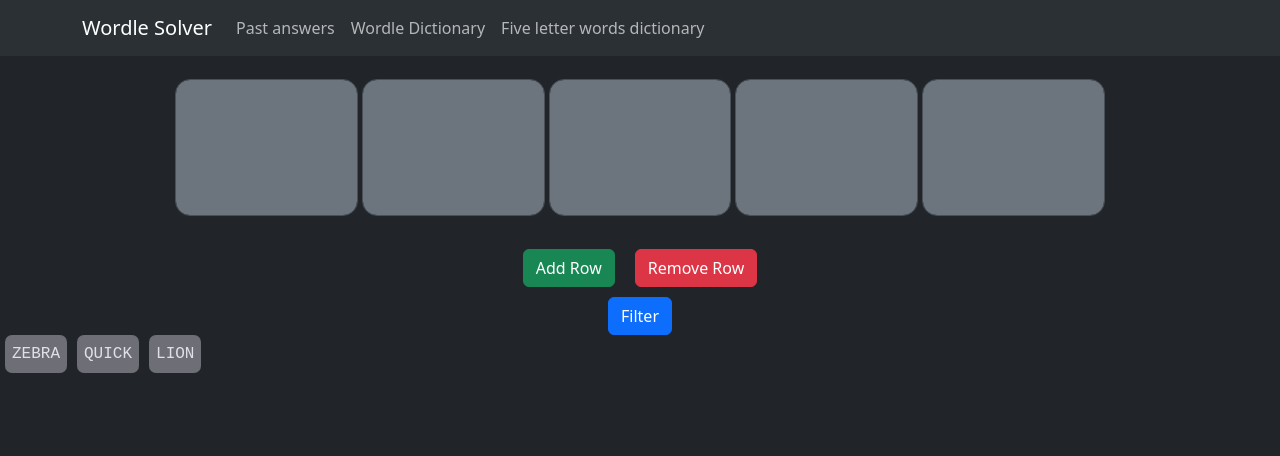
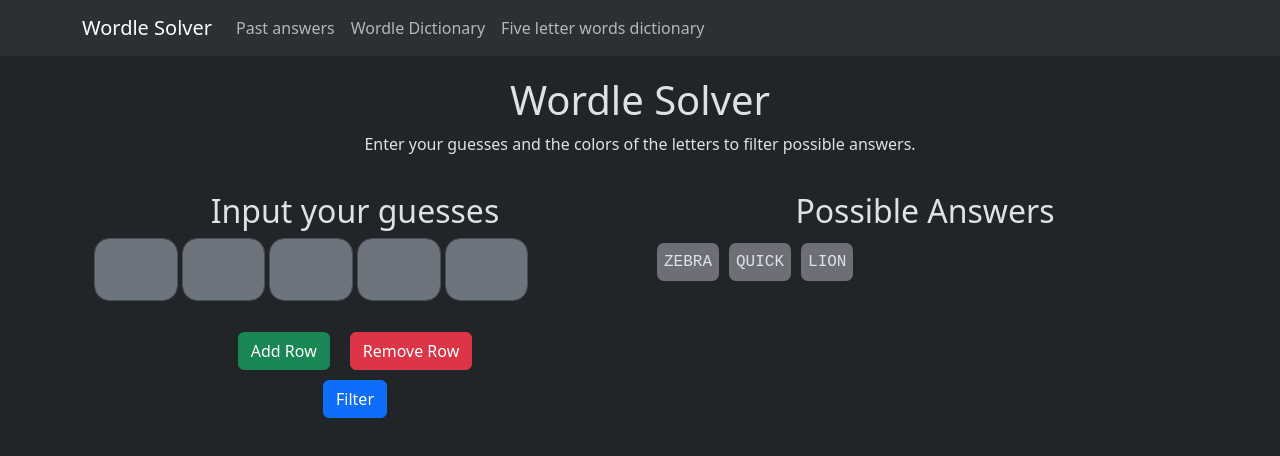
Before and after one commit to Lautaro-Barreto/wordle-solver, a React (Vite) app in the folder wordle-solver/: page / in a window 1280 px wide. Shown: the top 456 px of the page. Built offline with nearby package versions, Linux system fonts and the light colour scheme.

Commit message:
Separate UI in two columns

```diff
--- a/wordle-solver/src/App.css
+++ b/wordle-solver/src/App.css
@@ -4,12 +4,20 @@
     padding: 7px;
     margin-right: 5px;
     margin-left: 5px;
+    margin-top: 5px;
+    margin-bottom: 5px;
     border-radius: 7px;
     font-family: monospace;
     text-transform: uppercase;
     font-size: 1em;
-    line-height: 1.5;
 }
+
+/* .letter-inputs-wrapper {
+    display: grid;
+    grid-template-columns: repeat(5, 1fr);
+    gap: 3px;
+    width: 100%;
+} */
 
 /* .counter {
   font-size: 16px;
--- a/wordle-solver/src/App.tsx
+++ b/wordle-solver/src/App.tsx
@@ -1,7 +1,7 @@
 import 'bootstrap/dist/css/bootstrap.min.css';
 import './App.css';
 
-import { Button, Form } from 'react-bootstrap';
+import { Col, Container, Row } from 'react-bootstrap';
 import { WordGrid } from '../src/WordGrid';
 import { MyNavbar } from './MyNavbar';
 import { WordList } from './WordList';
@@ -9,24 +9,27 @@ import { useState } from 'react';
 
 function App() {
 
-    const [formData, setFormData] = useState({});
-
-    function handleSubmit(event) {
-    event.preventDefault();
-    alert("submitted :D");
-  }
+  const [formData, setFormData] = useState({});
 
   return (
     <div>
       <MyNavbar />
-      <Form onSubmit={handleSubmit}>
-        <WordGrid/>
-        <div style={{display:"flex", justifyContent: "center", marginTop: "10px"}}>
-          <Button variant="primary" type="submit">Filter</Button>
-        </div>
-        </Form>
-        <WordList words={["ZEBRA", "QUICK", "LION"]} />
-      {/*section (hidden until state show = true): <WordList />*/}
+      <Container>
+        <Row>
+          <h1 style={{textAlign: "center", marginTop: "20px"}}>Wordle Solver</h1>
+          <p style={{textAlign: "center"}}>Enter your guesses and the colors of the letters to filter possible answers.</p>
+        </Row>
+        <Row>
+          <Col md={6}>
+            <h2 style={{textAlign: "center", marginTop: "20px"}}>Input your guesses</h2>
+            <WordGrid />
+          </Col>
+          <Col md={6}>
+            <h2 style={{textAlign: "center", marginTop: "20px"}}>Possible Answers</h2>
+            <WordList words={["ZEBRA", "QUICK", "LION"]} />
+          </Col>
+        </Row>
+      </ Container>
     </div>
   )
 }
--- a/wordle-solver/src/MyNavbar.tsx
+++ b/wordle-solver/src/MyNavbar.tsx
@@ -1,7 +1,7 @@
 import { useState } from "react";
 import { Button, Container, Modal, Nav, Navbar } from "react-bootstrap";
-import { Word } from "./Word";
 import answersFile from '../past-wordle-answers.txt?raw';
+import { WordList } from "./WordList";
 
 export function MyNavbar() {
 
@@ -37,9 +37,7 @@ export function MyNavbar() {
             <Modal.Title>Past Wordle Answers</Modal.Title>
             </Modal.Header>
             <Modal.Body>
-                 {answersFile.split(" ").slice(0, answersFile.length).map((word) => (
-                                <Word content={word} />
-                              ))}
+                <WordList words={answersFile.split(" ")}/ >
             </Modal.Body>
             <Modal.Footer>
             <Button variant="secondary" onClick={handleClose}>
--- a/wordle-solver/src/Word.tsx
+++ /dev/null
@@ -1,5 +0,0 @@
-export function Word({content}: {content: string}){
-    return(
-        <div className="word-list-item">{content}</div>
-    )
-}
--- a/wordle-solver/src/WordGrid.tsx
+++ b/wordle-solver/src/WordGrid.tsx
@@ -1,5 +1,5 @@
 import { useState } from "react";
-import { Button, Col, Container, Row } from "react-bootstrap";
+import { Button, Col, Container, Form, Row } from "react-bootstrap";
 
 function AddRemoveRowsButton(props: {action, displayText: string}) {
   return(
@@ -27,14 +27,20 @@ export function WordGrid() {
       setRows(rows - 1);
     }
 
+    function handleSubmit(event) {
+    event.preventDefault();
+    alert("submitted :D");
+    }
+
     return(
     <section id="grid">
+      <Form onSubmit={handleSubmit}>
         {[...Array(rows)].map(() => {
           return(
-            <Container>
-            <Row className="gx-1 gy-0 justify-content-md-center">
+            <Container style={{display: 'flex', alignItems: 'left', justifyContent: 'left'}}>
+            <Row className="gx-1 gy-0">
               {[1,2,3,4,5].map((num) => (
-                <Col xs={2} md={2} key={num} style={{display: 'flex', alignItems: 'center', justifyContent: 'center'}}>
+                <Col xs={2} md={2} key={num} >
                   <input className="form-control text-center bg-secondary text-white" maxLength={1} style={{height:'75%', aspectRatio: '1/1', borderRadius: '15px'}}/>
                 </Col>
               ))}
@@ -46,6 +52,10 @@ export function WordGrid() {
             <AddRemoveRowsButton action={handleClickAdd} displayText="Add Row" />
             <AddRemoveRowsButton action={handleClickRemove} displayText="Remove Row" />
         </div>
+        <div style={{display:"flex", justifyContent: "center", marginTop: "10px"}}>
+          <Button variant="primary" type="submit">Filter</Button>
+        </div>
+      </Form>
     </section>
     )
 }
--- a/wordle-solver/src/WordList.tsx
+++ b/wordle-solver/src/WordList.tsx
@@ -1,4 +1,8 @@
-import { Word } from "./Word";
+function Word({content}: {content: string}){
+    return(
+        <div className="word-list-item">{content}</div>
+    )
+}
 
 export function WordList({words}: {words: string[]}) {
     return (
```
